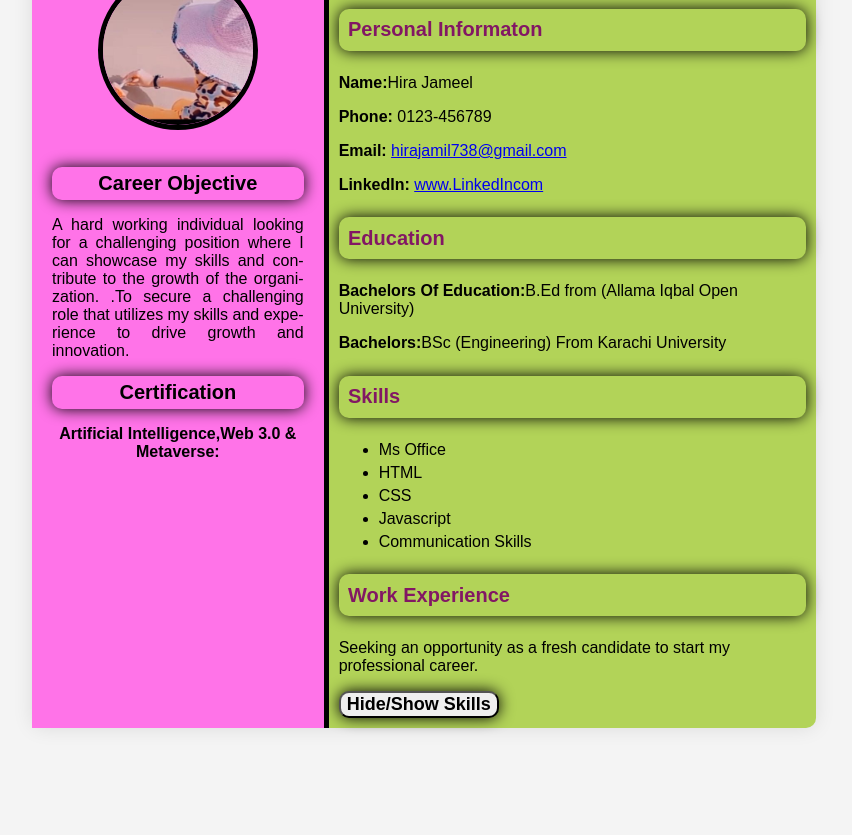
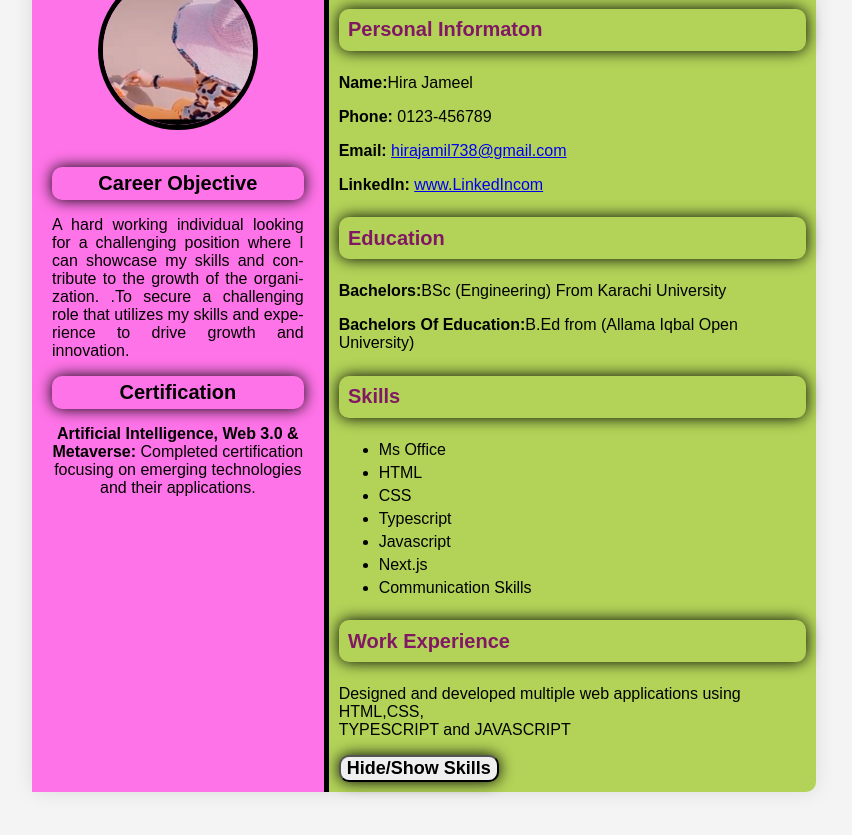
Before and after one commit to Hirajameel/hackathon-milestones, a plain HTML site: page Milestone 1-2/index.html in a window 1280 px wide. Shown: the part 225-1060 px from the top of the page, without its empty margins (216-1068 px from the left). Drawn offline with Linux system fonts and the light colour scheme.

Commit message:
add some features

```diff
--- a/Milestone 1-2/index.html
+++ b/Milestone 1-2/index.html
@@ -3,12 +3,11 @@
 <head>
     <meta charset="UTF-8">
     <meta name="viewport" content="width=device-width, initial-scale=1.0">
-    <title>Static Interactive Resume Builder</title>
+    <title><b>Static Interactive Resume Builder</b></title>
     <link rel="stylesheet" href="style.css">
 </head>
 <body>
     <div class="Resume-container">
-        <!--left section-->
         <div class="left-section">
             <img src="profile.jpeg" alt="profile Picture" class="profile-picture">
             <section id="Objective">
@@ -16,16 +15,13 @@
                 <p style="text-align: justify;hyphens: auto;">A hard working individual looking for a challenging position where I can showcase my skills and contribute to the growth of the organization.
                     .To secure a challenging role that utilizes my skills and experience to drive growth and innovation.</p>
             </section>
-
             <section id="Certification">
                 <h3 style="color: black;">Certification</h3>
-                <p><b>Artificial Intelligence,Web 3.0 & Metaverse:</b></p>
+                <p><b>Artificial Intelligence, Web 3.0 & Metaverse:</b> Completed certification focusing on emerging technologies and their applications.</p>
             </section>
         </div>
-        <!--Right sections-->
         <div class="right-section">
             <h1>Static Interactive Resume</h1>
-            <!--personanl info-->
             <section id="personanl-info">
                 <h3>Personal Informaton</h3>
                 <p><b>Name:</b >Hira Jameel</p>
@@ -34,29 +30,28 @@
                 <p><b>LinkedIn:</b> <a href="https://www.linkedin.com/in/hira-jameel-2a79102ba" target="_blank">www.LinkedIncom</a></p>
 
             </section>
-            <!--Education section-->
             <section id="education">
                 <h3>Education</h3>
+                <p><b>Bachelors:</b>BSc (Engineering) From Karachi University</p>
                 <p><b>Bachelors Of Education:</b>B.Ed from (Allama Iqbal Open University)</p>
-                <p><b>Bachelors:</b>BSc (Engineering) From Karachi University</p>
             </section>
-            <!--Skills section-->
             <section id="Skills">
                 <h3>Skills</h3>
                 <ul>
                     <li>Ms Office</li>
                     <li>HTML</li>
                     <li>CSS</li>
+                    <li>Typescript</li>
                     <li>Javascript</li>
+                    <li>Next.js</li>
                     <li>Communication Skills</li>
                 </ul>
             </section>
-            <!--work experience-->
             <section id="Work-Experience">
                 <h3>Work Experience</h3>
-                <p>Seeking an opportunity as a fresh candidate to start my professional career.</p>
+                <p>Designed and developed multiple web applications using HTML,CSS,<br>TYPESCRIPT and JAVASCRIPT</p>
+
             </section>
-            <!--Button to toggle skills section-->
             <button id="toggle-skills"><b>Hide/Show Skills</b></button>
         </div>
     </div>
```
